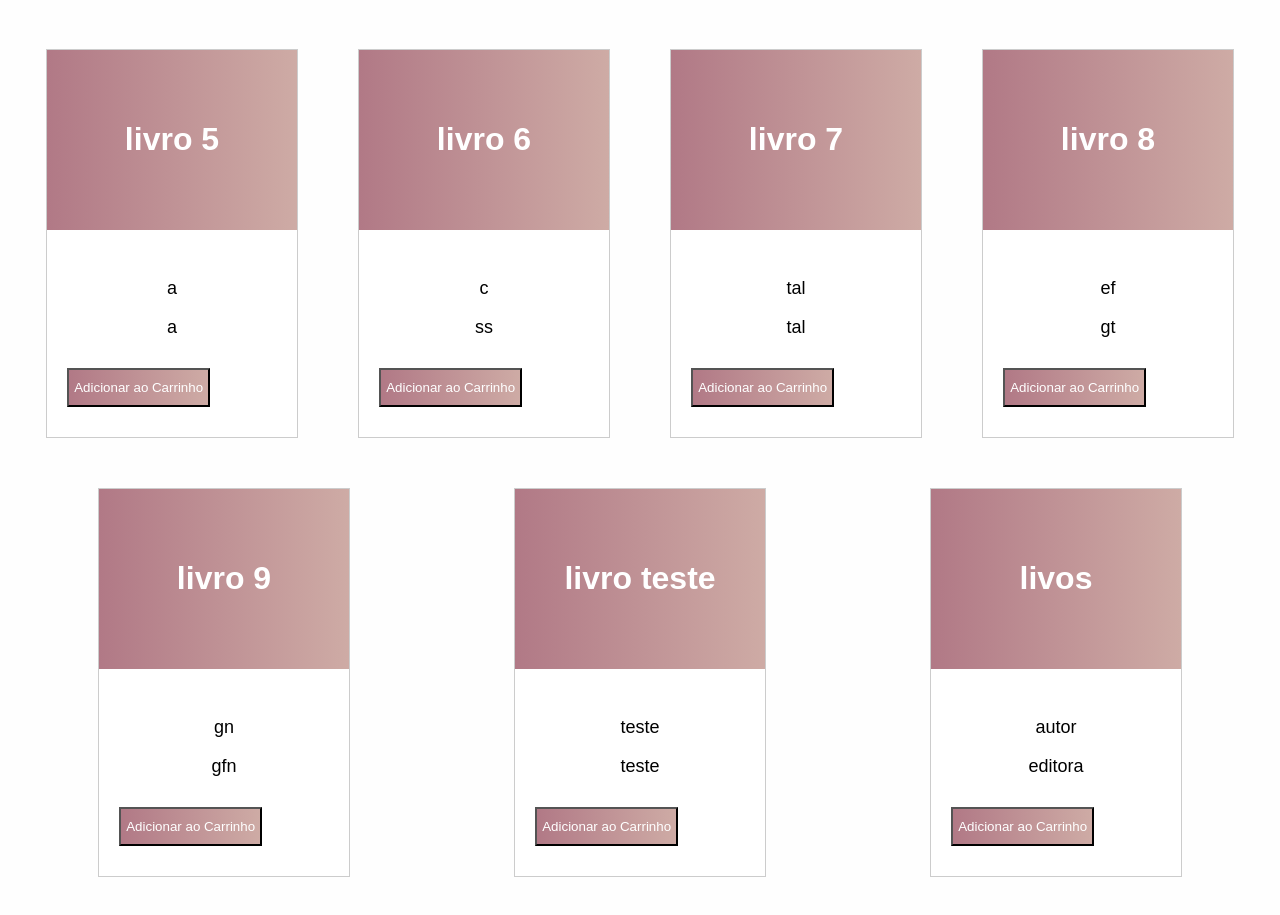
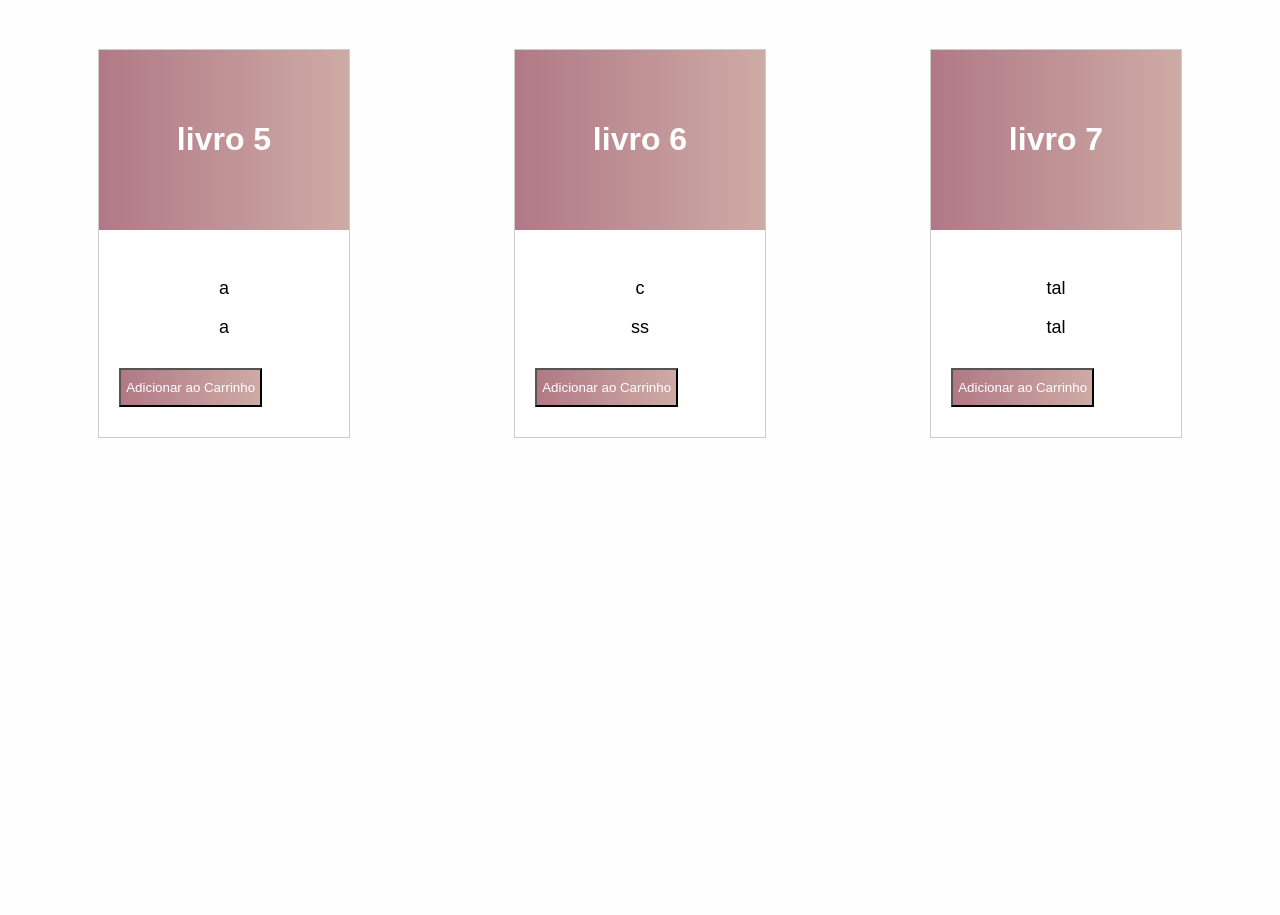
Before and after one commit to bsibeatriz/Projeto2022, a Vue app in the folder projetoFinalBeatrizMarques/: page / in a window 1280 px wide. Shown: the part 471-1386 px from the top of the page. After the commit the page ends 967 px from the top, so only its background shows below. Built offline with nearby package versions, Linux system fonts and the light colour scheme; data requests are answered from the project's data file.

Commit message:
remover livros

```diff
--- a/projetoFinalBeatrizMarques/db/db.json
+++ b/projetoFinalBeatrizMarques/db/db.json
@@ -41,30 +41,6 @@
       "name": "livro 7",
       "autor": "tal",
       "editora": "tal"
-    },
-    {
-      "id": 8,
-      "name": "livro 8",
-      "autor": "ef",
-      "editora": "gt"
-    },
-    {
-      "id": 9,
-      "name": "livro 9",
-      "autor": "gn",
-      "editora": "gfn"
-    },
-    {
-      "id": 10,
-      "name": "livro teste ",
-      "autor": "teste",
-      "editora": "teste"
-    },
-    {
-      "id": 11,
-      "name": "livos",
-      "autor": "autor",
-      "editora": "editora"
     }
   ],
   "carrinho": [
@@ -79,14 +55,6 @@
     {
       "id": 4,
       "livrosId": 2
-    },
-    {
-      "livrosId": 8,
-      "id": 5
-    },
-    {
-      "id": 6,
-      "livrosId": 10
     }
   ]
 }
--- a/projetoFinalBeatrizMarques/src/components/AdicionarLivros.vue
+++ b/projetoFinalBeatrizMarques/src/components/AdicionarLivros.vue
@@ -19,7 +19,7 @@ export default {
     ...mapState(useLivrosStore, ["livros"]),
   },
   methods: {
-    ...mapActions(useLivrosStore, ["getAllLivros", "addLivros"]),
+    ...mapActions(useLivrosStore, ["getAllLivros", "addLivros", "deleteLivros"]),
     async save() {
       try {
         const msg = await this.addLivros(this.currentLivros);
@@ -29,8 +29,11 @@ export default {
         alert(e);
       }
     },
-    async delete() {
-      console.log("re");
+  /*  async apagar(){
+      console.log("aaa");
+    }*/
+    async remover(livros_id) {
+   //   console.log("re");
       // try {
       //   await axios.delete(`http://localhost:4001/livros/${livros_id}`);
       //   const index = this.livros.findIndex(
@@ -41,13 +44,13 @@ export default {
       // } catch (e) {
       //   return Promise.reject("Erro ao excluir");
       // }
-      // try {
-      //   const msg = await this.deleteLivros(livros_id);
-      //   alert(msg);
-      //   this.currentLivros = {};
-      // } catch (e) {
-      //   alert(e);
-      // }
+       try {
+         const msg = await this.deleteLivros(livros_id);
+         alert(msg);
+         this.currentLivros = {};
+       } catch (e) {
+         alert(e);
+       }
     },
   },
   async mounted() {
@@ -83,7 +86,7 @@ export default {
         <p>
           {{ livro.editora }}
         </p>
-        <button >Ecluir Livro</button>
+        <button @click="remover(livro.id)" >Ecluir Livro</button>
         <!-- <button @click="delete livro.id" class="btn">Excluir Livro</button> -->
       </div>
     </div>
--- a/projetoFinalBeatrizMarques/src/stores/livros.js
+++ b/projetoFinalBeatrizMarques/src/stores/livros.js
@@ -37,7 +37,7 @@ export const useLivrosStore = defineStore({
           (livros) => livros.id === livros_id
         );
         this.livros.splice(index, 1);
-        return Promise.resolve();
+        return Promise.resolve("livro excluido");
       } catch (e) {
         return Promise.reject("Erro ao excluir");
       }
```
